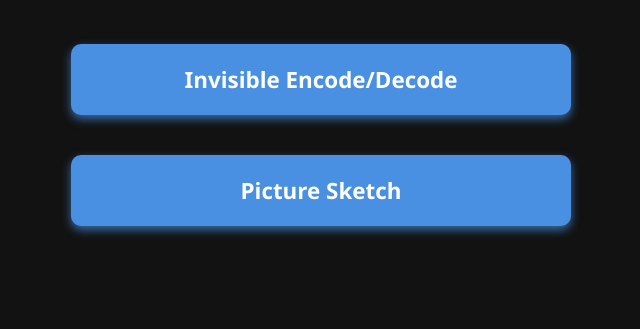
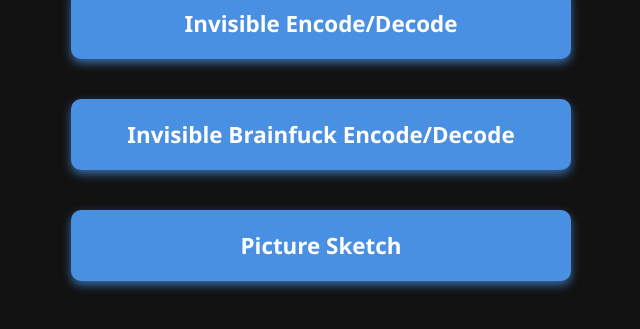
Before and after one commit to 4texas4/tools, a plain HTML site: page index.html in a window 1280 px wide. Shown: the part 341-670 px from the top of the page, without its empty margins (319-959 px from the left). Drawn offline with Linux system fonts and the light colour scheme.

Commit message:
Update index.html

```diff
--- a/index.html
+++ b/index.html
@@ -57,6 +57,7 @@
   <h1>Cool Tools</h1>
   <div class="button-container">
     <a href="invisible.html" class="button" role="button" aria-label="Invisible Encode/Decode Tool">Invisible Encode/Decode</a>
+    <a href="invisbrainfuck.html" class="button" role="button" aria-label="Invisible Encode/Decode Tool">Invisible Brainfuck Encode/Decode</a>
     <a href="picture.html" class="button" role="button" aria-label="Picture Sketch Tool">Picture Sketch</a>
   </div>
 </body>
```
